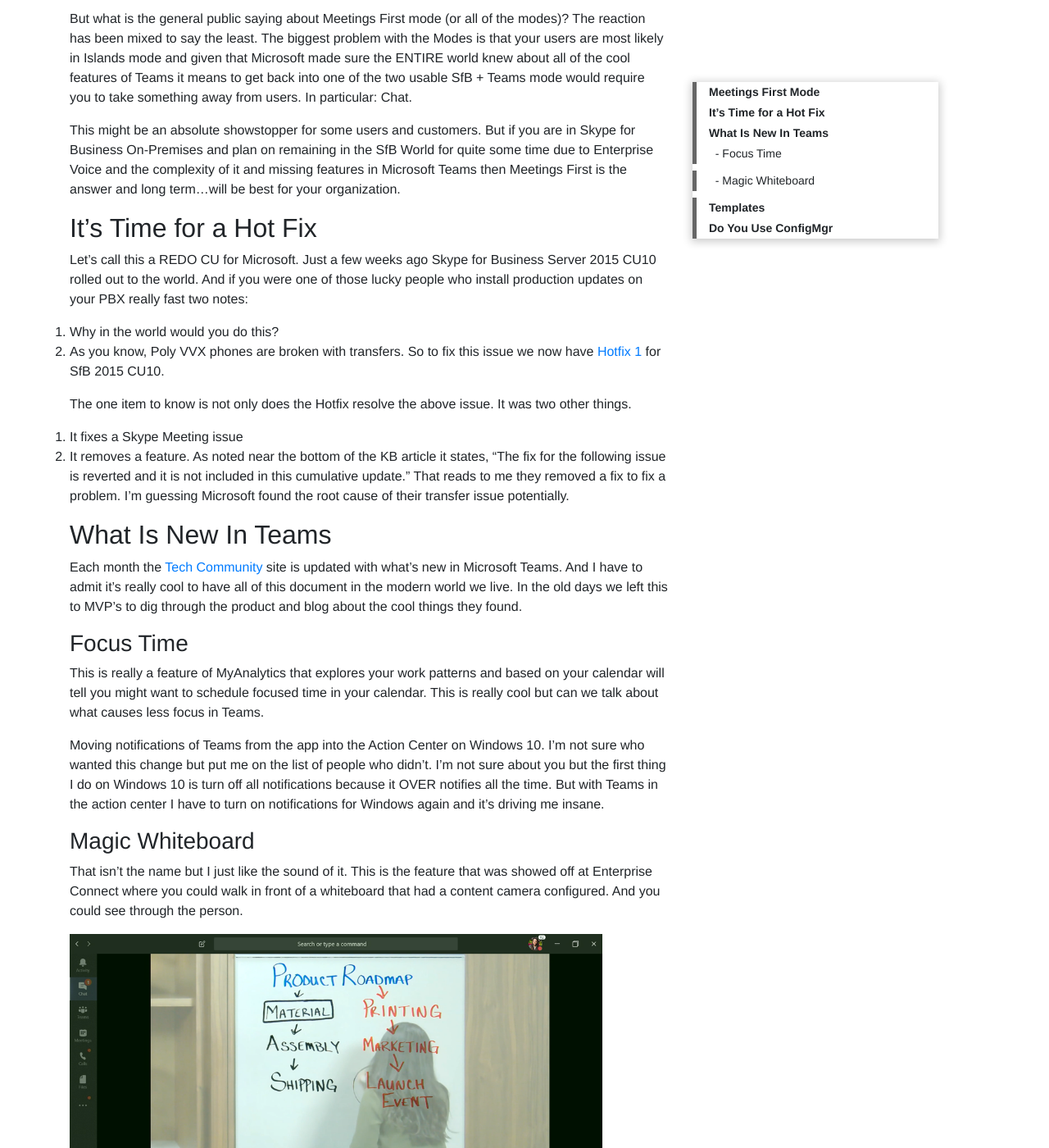
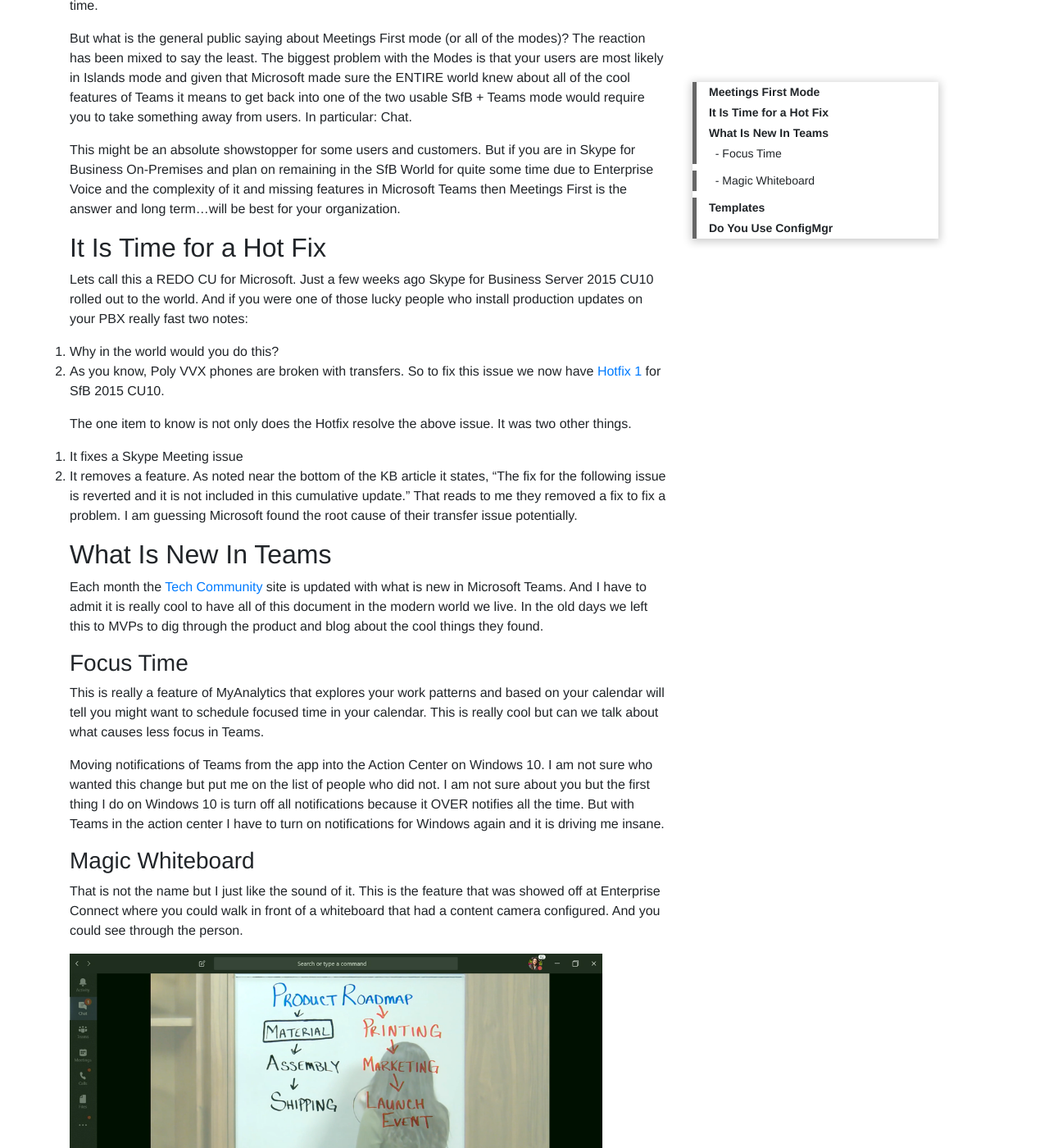
Before and after one commit to rbrynteson/theargylemvp, a Jekyll site: the page built from _posts/2019-09-02-last-week-this-morning.md, in a window 1280 px wide and 1400 px high, scrolled down 1405 px. Shown: the whole window at 82% size. Built offline with Jekyll 4.4.1, drawn with Linux system fonts in a browser that asks for light colours; comment, search, counter and statistics services are not loaded; a style sheet for code colours, icons or effects is not loaded; some of the changed text lies outside the part shown.

Commit message:
Update 2019-09-02-last-week-this-morning.md

```diff
--- a/_posts/2019-09-02-last-week-this-morning.md
+++ b/_posts/2019-09-02-last-week-this-morning.md
@@ -16,22 +16,22 @@ So without any more introductions:
 
 ## Meetings First Mode
 
-As seen all over Twitter and the [Tech Community]( https://techcommunity.microsoft.com/t5/Microsoft-Teams-Blog/Meetings-First-brings-Microsoft-Teams-meetings-to-Skype-for/ba-p/828340) website was the big announcement of Meetings first mode.  Although I'm super excited to see these announcements as being public this functionality has been baked for some time.  If you were a reader you would have known all about this from these handy blogs:
+As seen all over Twitter and the [Tech Community]( https://techcommunity.microsoft.com/t5/Microsoft-Teams-Blog/Meetings-First-brings-Microsoft-Teams-meetings-to-Skype-for/ba-p/828340) website was the big announcement of Meetings first mode.  Although I am super excited to see these announcements as being public this functionality has been baked for some time.  If you were a reader you would have known all about this from these handy blogs:
 
 - 6 25 2019 – [Modes Are The Answer](https://theargylemvp.com/2019/06/24/modes-are-the-answer/)
 - 6 24 2019 – [Why Have You Moved To Teams](https://theargylemvp.com/2019/06/24/why-not-move/)
 
 <img src="https://theargylemvp.com/assets/images/09032019-2.png" width="650" />
 
-This isn’t a contest to who posted it first (I did :-) ) but instead it is exciting to see Microsoft finally get the word out.  I've been a big fan of meeting modes and have been running in this mode for some time.
+This is not a contest to who posted it first (I did :-) ) but instead it is exciting to see Microsoft finally get the word out.  I have been a big fan of meeting modes and have been running in this mode for some time.
 
 But what is the general public saying about Meetings First mode (or all of the modes)?  The reaction has been mixed to say the least.  The biggest problem with the Modes is that your users are most likely in Islands mode and given that Microsoft made sure the ENTIRE world knew about all of the cool features of Teams it means to get back into one of the two usable SfB + Teams mode would require you to take something away from users.  In particular: Chat.
 
 This might be an absolute showstopper for some users and customers.  But if you are in Skype for Business On-Premises and plan on remaining in the SfB World for quite some time due to Enterprise Voice and the complexity of it and missing features in Microsoft Teams then Meetings First is the answer and long term…will be best for your organization.
 
-## It’s Time for a Hot Fix
+## It Is Time for a Hot Fix
 
-Let’s call this a REDO CU for Microsoft.  Just a few weeks ago Skype for Business Server 2015 CU10 rolled out to the world.  And if you were one of those lucky people who install production updates on your PBX really fast two notes:
+Lets call this a REDO CU for Microsoft.  Just a few weeks ago Skype for Business Server 2015 CU10 rolled out to the world.  And if you were one of those lucky people who install production updates on your PBX really fast two notes:
 
 1. Why in the world would you do this?
 2. As you know, Poly VVX phones are broken with transfers.
@@ -40,21 +40,21 @@ So to fix this issue we now have [Hotfix 1](https://support.microsoft.com/en-us/
 The one item to know is not only does the Hotfix resolve the above issue.  It was two other things.
 
 1. It fixes a Skype Meeting issue
-2. It removes a feature.  As noted near the bottom of the KB article it states, “The fix for the following issue is reverted and it is not included in this cumulative update.”  That reads to me they removed a fix to fix a problem.  I’m guessing Microsoft found the root cause of their transfer issue potentially.
+2. It removes a feature.  As noted near the bottom of the KB article it states, “The fix for the following issue is reverted and it is not included in this cumulative update.”  That reads to me they removed a fix to fix a problem.  I am guessing Microsoft found the root cause of their transfer issue potentially.
 
 ## What Is New In Teams
 
-Each month the [Tech Community](https://techcommunity.microsoft.com/t5/Microsoft-Teams-Blog/What-s-New-in-Microsoft-Teams-August-2019/ba-p/830349) site is updated with what’s new in Microsoft Teams.  And I have to admit it’s really cool to have all of this document in the modern world we live.  In the old days we left this to MVP’s to dig through the product and blog about the cool things they found.
+Each month the [Tech Community](https://techcommunity.microsoft.com/t5/Microsoft-Teams-Blog/What-s-New-in-Microsoft-Teams-August-2019/ba-p/830349) site is updated with what is new in Microsoft Teams.  And I have to admit it is really cool to have all of this document in the modern world we live.  In the old days we left this to MVPs to dig through the product and blog about the cool things they found.
 
 ### Focus Time
 
 This is really a feature of MyAnalytics that explores your work patterns and based on your calendar will tell you might want to schedule focused time in your calendar.  This is really cool but can we talk about what causes less focus in Teams.
 
-Moving notifications of Teams from the app into the Action Center on Windows 10.  I’m not sure who wanted this change but put me on the list of people who didn’t.  I’m not sure about you but the first thing I do on Windows 10 is turn off all notifications because it OVER notifies all the time.  But with Teams in the action center I have to turn on notifications for Windows again and it’s driving me insane.
+Moving notifications of Teams from the app into the Action Center on Windows 10.  I am not sure who wanted this change but put me on the list of people who did not.  I am not sure about you but the first thing I do on Windows 10 is turn off all notifications because it OVER notifies all the time.  But with Teams in the action center I have to turn on notifications for Windows again and it is driving me insane.
 
 ### Magic Whiteboard
 
-That isn’t the name but I just like the sound of it.  This is the feature that was showed off at Enterprise Connect where you could walk in front of a whiteboard that had a content camera configured.  And you could see through the person.
+That is not the name but I just like the sound of it.  This is the feature that was showed off at Enterprise Connect where you could walk in front of a whiteboard that had a content camera configured.  And you could see through the person.
 
 <img src="https://theargylemvp.com/assets/images/09032019-4.png" width="650" />
 
@@ -62,19 +62,19 @@ This is pretty cool!
 
 ## Templates
 
-There are a few cool new App Templates available to Microsoft Teams.  I’m not going to explain what they do because Tom Morgan has already done that work.
+There are a few cool new App Templates available to Microsoft Teams.  I am not going to explain what they do because Tom Morgan has already done that work.
 
 1. [App Templates – What Are They](https://blog.thoughtstuff.co.uk/2019/06/app-templates-for-microsoft-teams-what-are-they-why-do-you-care-and-why-should-everyone-be-using-them/)
 2. [Two New App Templates](https://blog.thoughtstuff.co.uk/2019/08/2-new-microsoft-teams-app-templates-to-help-you-communicate-better-get-questions-answered/)
 
-If you aren’t following Tom you should be.  His stuff is always amazing.
+If you are not following Tom you should be.  His stuff is always amazing.
 
 ## Do You Use ConfigMgr
 
-Well I don’t use it but if I did use it there now a feature to integrate ConfigMgr and Teams together.
+Well I do not use it but if I did use it there now a feature to integrate ConfigMgr and Teams together.
 
 <img src="https://theargylemvp.com/assets/images/09032019-3.png" width="650" />
 
 So now you can directly start a chat with a user from ConfigMgr.  This is neat feature unless you are using Skype for Business + Teams in Meetings First mode above.
 
-There you have it.  Our first episode of Last Week (In Teams) This Morning.  Hopefully you find some of this information useful.
+There you have it.  Ep 1 of season 1 is in the books.  And no I did not miss my Monday morning plan.  Yesterday was Labor Day in the United States so we were all off on holiday.  Hopefully you find some of this information useful.  And hopefully I can keep up this pace.  Lets see if I can do two weeks in a row.
```
